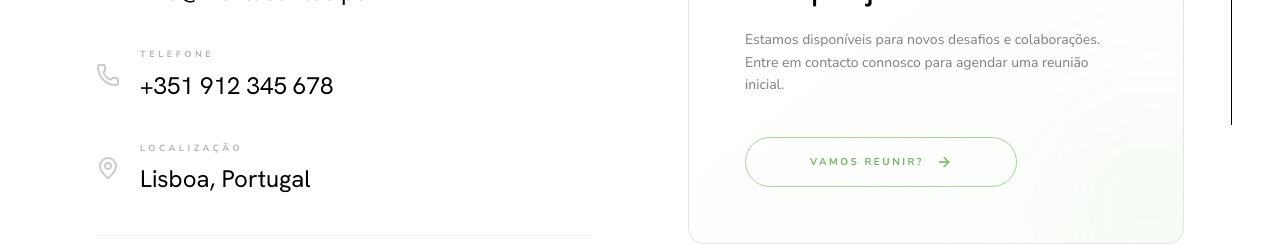
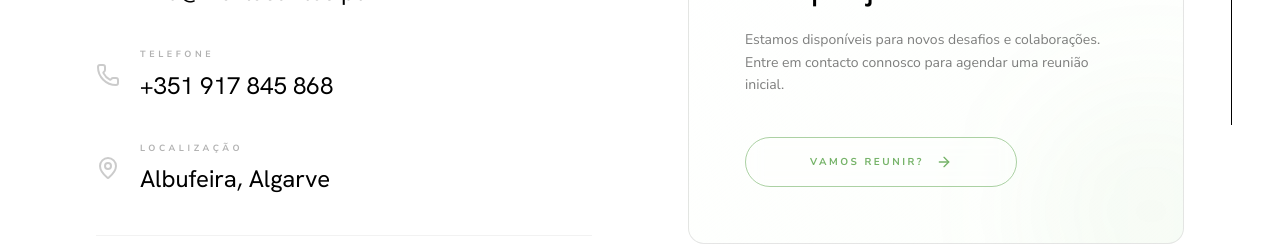
Before and after one commit to SEMRUMO-LDA/martasantos, a React (Vite) app: page / in a window 1280 px wide. Both pictures are taken after a click on the button "CONTACTOS". Shown: the part 371-616 px from the top of the page. Built offline with nearby package versions, Linux system fonts and the light colour scheme.

Commit message:
Update partners names and contact details

```diff
--- a/src/components/SectionContactos.tsx
+++ b/src/components/SectionContactos.tsx
@@ -35,8 +35,8 @@ export const SectionContactos = () => {
                   <Phone className="w-6 h-6 opacity-20 flex-shrink-0" />
                   <div>
                     <span className="text-[9px] uppercase tracking-[0.4em] font-bold opacity-30 block mb-2">Telefone</span>
-                    <a href="tel:+351912345678" className="text-xl md:text-2xl font-serif hover:text-accent transition-colors block">
-                      +351 912 345 678
+                    <a href="tel:+351917845868" className="text-xl md:text-2xl font-serif hover:text-accent transition-colors block">
+                      +351 917 845 868
                     </a>
                   </div>
                 </div>
@@ -45,9 +45,9 @@ export const SectionContactos = () => {
                   <MapPin className="w-6 h-6 opacity-20 flex-shrink-0" />
                   <div>
                     <span className="text-[9px] uppercase tracking-[0.4em] font-bold opacity-30 block mb-2">Localização</span>
-                    <div className="text-xl md:text-2xl font-serif">
-                      Lisboa, Portugal
-                    </div>
+                    <a href="https://share.google/uNPJqEw9muH0QkDmI" target="_blank" rel="noopener noreferrer" className="text-xl md:text-2xl font-serif hover:text-accent transition-colors block">
+                      Albufeira, Algarve
+                    </a>
                   </div>
                 </div>
 
--- a/src/components/SectionParceiros.tsx
+++ b/src/components/SectionParceiros.tsx
@@ -3,12 +3,12 @@ import { motion } from 'motion/react';
 
 export const SectionParceiros = () => {
   const partners = [
-    "Structural Design Co.",
-    "Urban Materials",
-    "Eco Build Systems",
-    "Modern Glass Works",
-    "Precision Engineering",
-    "Aesthetic Interiors"
+    "Empresa 1",
+    "Empresa 2",
+    "Empresa 3",
+    "Empresa 4",
+    "Empresa 5",
+    "Empresa 6"
   ];
 
   return (
```
